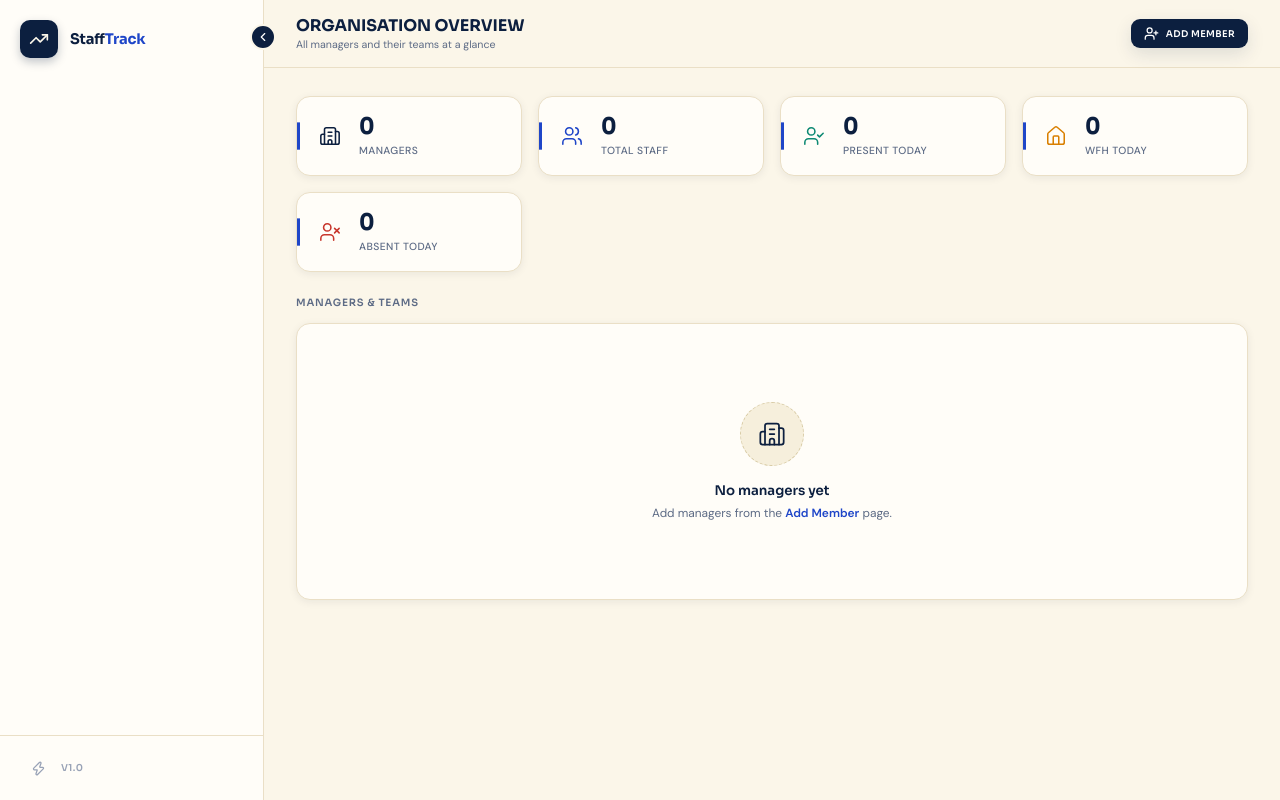
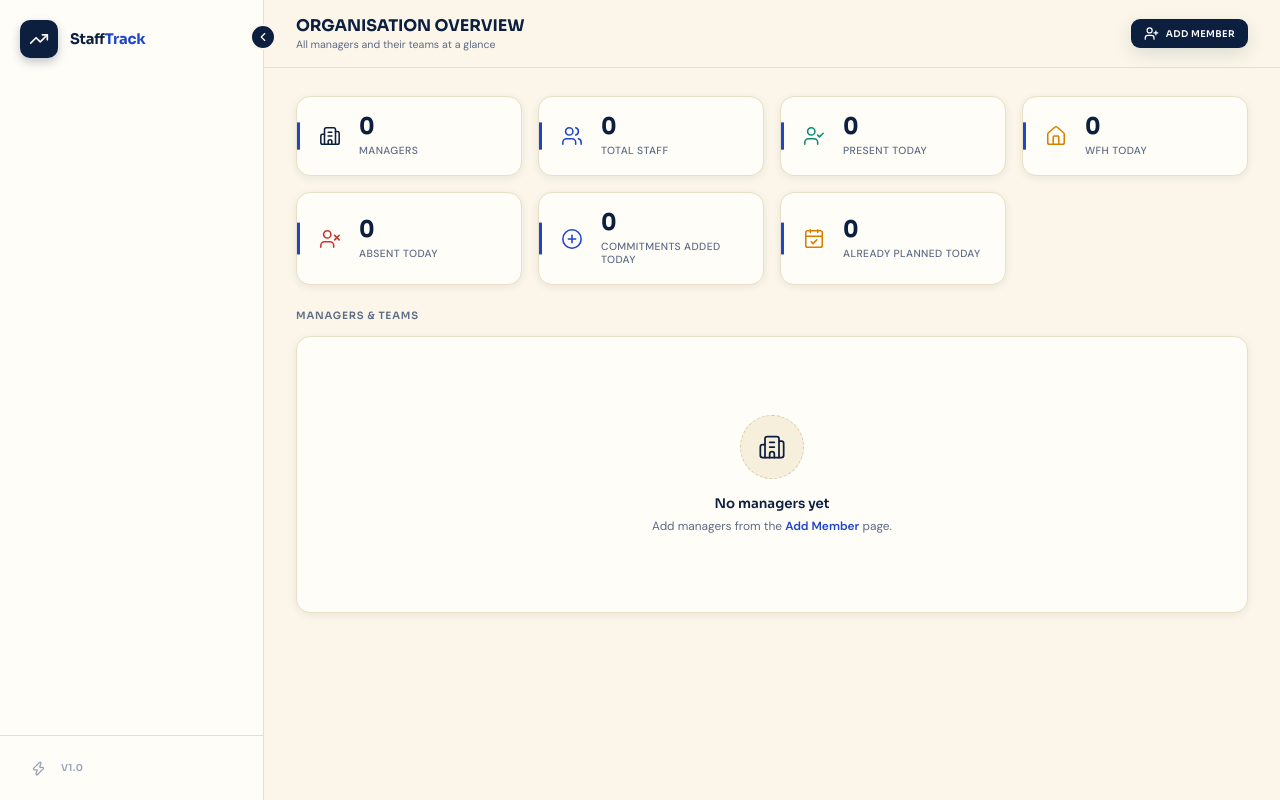
Before and after one commit to magnus-innovativedev/RandD-staff-commitment, a Flask app: template template/cmo.html in a window 1280 px wide. Run offline with Flask 3, Linux system fonts and the light colour scheme; the template is opened without the code that fills it, so the values that code supplies are empty; some libraries are stand-ins or nearby versions.

Commit message:
added today commitment count

```diff
--- a/DATABASE/Db.py
+++ b/DATABASE/Db.py
@@ -273,6 +273,14 @@ def cmo_summary(cmo_id):
                COUNT(*) FILTER (WHERE c.status IN ('pending','in_progress')
                                   AND c.end_date < CURRENT_DATE) AS overdue,
                COUNT(*) FILTER (WHERE c.status = 'missed') AS missed,
+               COUNT(c.id) FILTER (
+                   WHERE c.created_at::date = CURRENT_DATE
+               ) AS added_today,
+               COUNT(c.id) FILTER (
+                   WHERE c.start_date <= CURRENT_DATE
+                     AND c.end_date >= CURRENT_DATE
+                     AND c.created_at::date < CURRENT_DATE
+               ) AS existing_today,
                ROUND(AVG(c.completion_pct), 1) AS avg_completion_pct,
                COUNT(DISTINCT s.id) FILTER (WHERE s.attendance_status = 'present') AS present,
                COUNT(DISTINCT s.id) FILTER (WHERE s.attendance_status = 'wfh') AS wfh,
--- a/Statics/css/style.css
+++ b/Statics/css/style.css
@@ -1628,6 +1628,13 @@ textarea.form-control {
   margin-top: 3px;
 }
 
+.m-today-mobile {
+  display: none;
+  margin-top: 4px;
+  color: var(--text-muted);
+  font-size: .72rem;
+}
+
 .m-stats {
   display: flex;
   gap: 22px;
@@ -1880,6 +1887,10 @@ textarea.form-control {
 
   .m-stats {
     display: none;
+  }
+
+  .m-today-mobile {
+    display: block;
   }
 }
 
--- a/template/cmo.html
+++ b/template/cmo.html
@@ -17,6 +17,8 @@
 {% set total_commits = rows | sum(attribute='total') %}
 {% set total_done = rows | sum(attribute='completed') %}
 {% set total_missed = rows | sum(attribute='missed') %}
+{% set total_added_today = rows | sum(attribute='added_today') %}
+{% set total_existing_today = rows | sum(attribute='existing_today') %}
 {% set total_present = rows | sum(attribute='present') %}
 {% set total_wfh = rows | sum(attribute='wfh') %}
 {% set total_absent = rows | sum(attribute='absent') %}
@@ -57,6 +59,20 @@
       <div class="stat-label">Absent Today</div>
     </div>
   </div>
+  <div class="stat-card">
+    <div class="stat-icon blue"><i data-lucide="plus-circle" class="icon"></i></div>
+    <div>
+      <div class="stat-value">{{ total_added_today }}</div>
+      <div class="stat-label">Commitments Added Today</div>
+    </div>
+  </div>
+  <div class="stat-card">
+    <div class="stat-icon amber"><i data-lucide="calendar-check" class="icon"></i></div>
+    <div>
+      <div class="stat-value">{{ total_existing_today }}</div>
+      <div class="stat-label">Already Planned Today</div>
+    </div>
+  </div>
 </div>
 
 <h2 class="section-label">Managers &amp; Teams</h2>
@@ -71,6 +87,9 @@
     <div class="m-info">
       <div class="m-name">{{ r.manager }}</div>
       <div class="m-sub">Manager &middot; {{ r.team_size }} staff member{{ 's' if r.team_size != 1 }}</div>
+      <div class="m-today-mobile">
+        Added today: {{ r.added_today }} &middot; Planned today: {{ r.existing_today }}
+      </div>
     </div>
 
     <div class="m-stats">
@@ -85,6 +104,14 @@
       <div class="m-stat">
         <span class="m-stat-val" style="color:var(--red);">{{ r.missed }}</span>
         <span class="m-stat-lbl">Missed</span>
+      </div>
+      <div class="m-stat">
+        <span class="m-stat-val">{{ r.added_today }}</span>
+        <span class="m-stat-lbl">Added Today</span>
+      </div>
+      <div class="m-stat">
+        <span class="m-stat-val">{{ r.existing_today }}</span>
+        <span class="m-stat-lbl">Planned Today</span>
       </div>
       <div style="display:flex;gap:6px;align-items:center;">
         <span class="badge att-present"><i data-lucide="check-circle-2"></i>{{ r.present }}</span>
```
